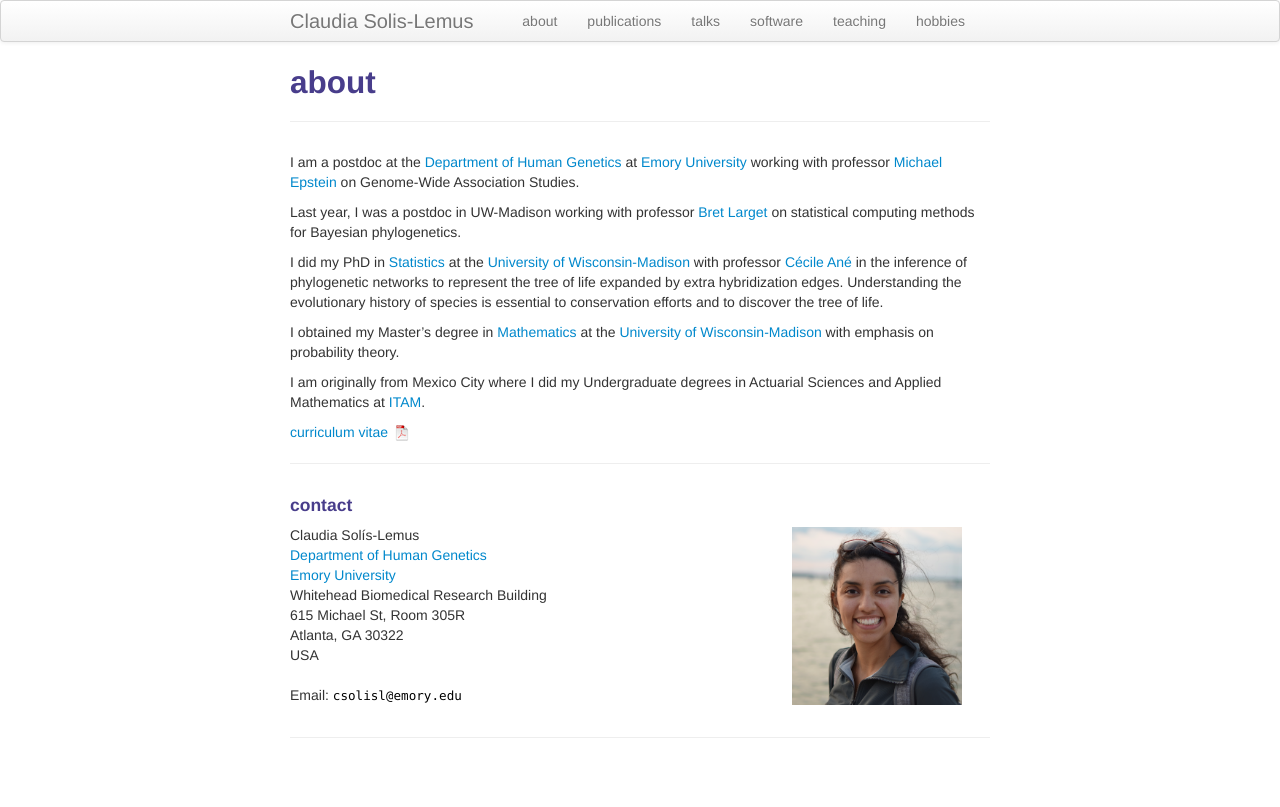
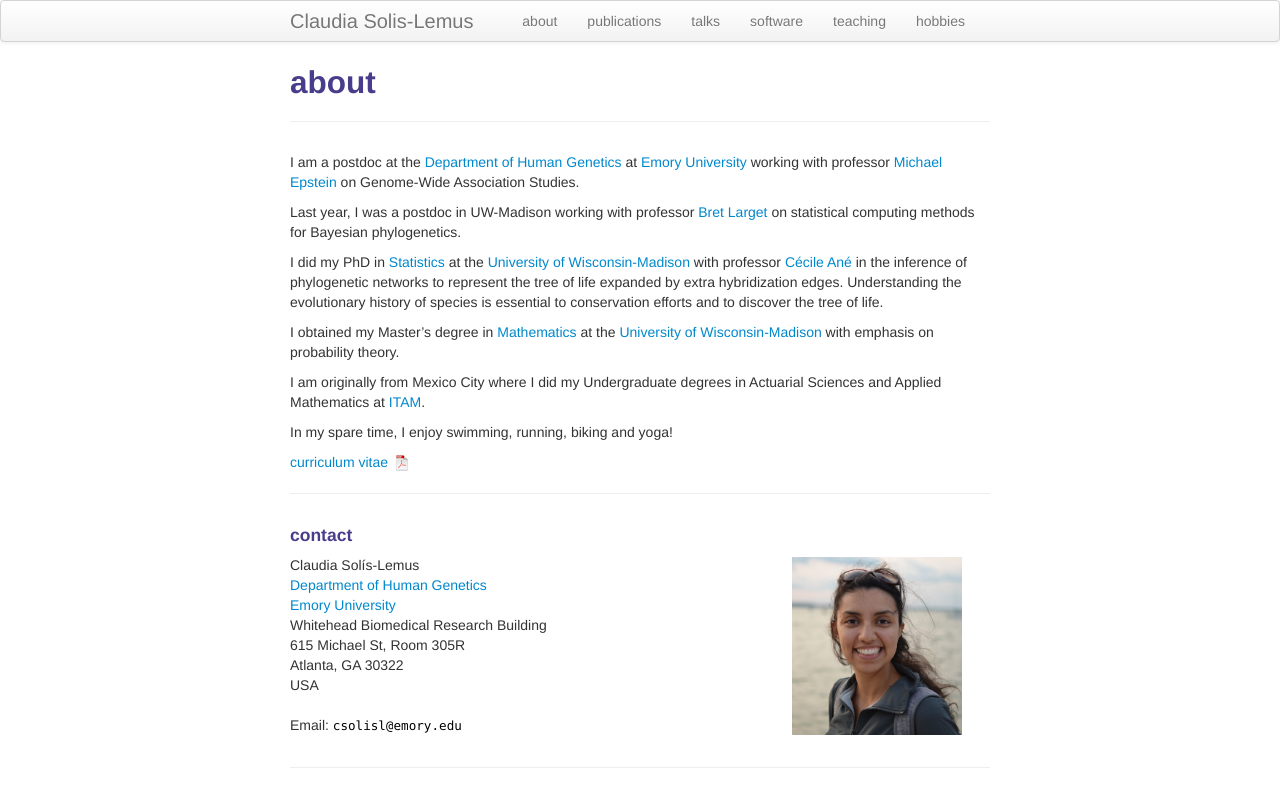
Before and after one commit to crsl4/crsl4.github.io, a Jekyll site: the page built from pages/about.md, in a window 1280 px wide. Shown: the top 807 px of the page. Built offline with Jekyll 4.4.1, drawn with Linux system fonts in a browser that asks for light colours.

Commit message:
added hobbies to about

```diff
--- a/pages/about.md
+++ b/pages/about.md
@@ -24,6 +24,8 @@ with emphasis on probability theory.
 
 I am originally from Mexico City where I did my Undergraduate degrees
 in Actuarial Sciences and Applied Mathematics at [ITAM](https://www.itam.mx/en).
+
+In my spare time, I enjoy swimming, running, biking and yoga!
 
 
 
```
